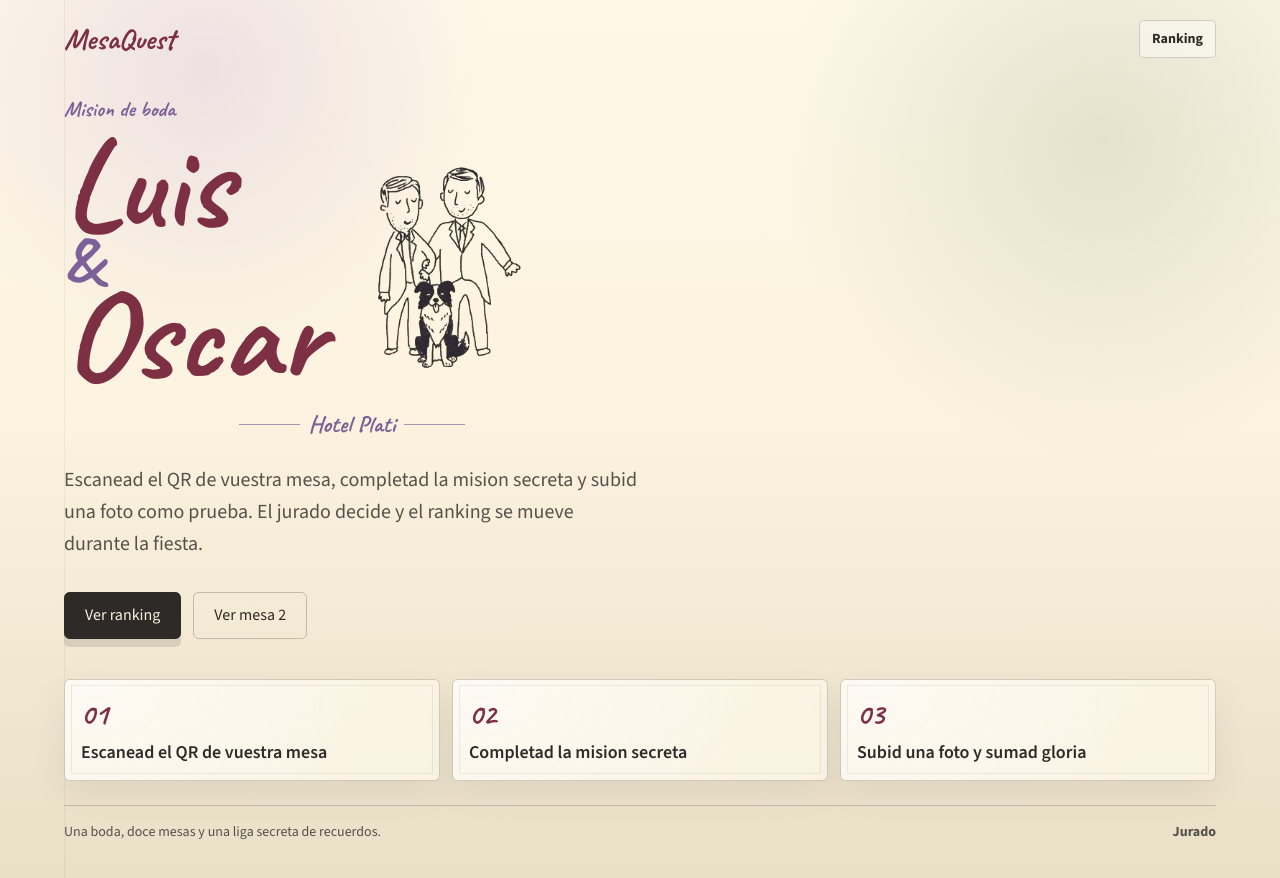
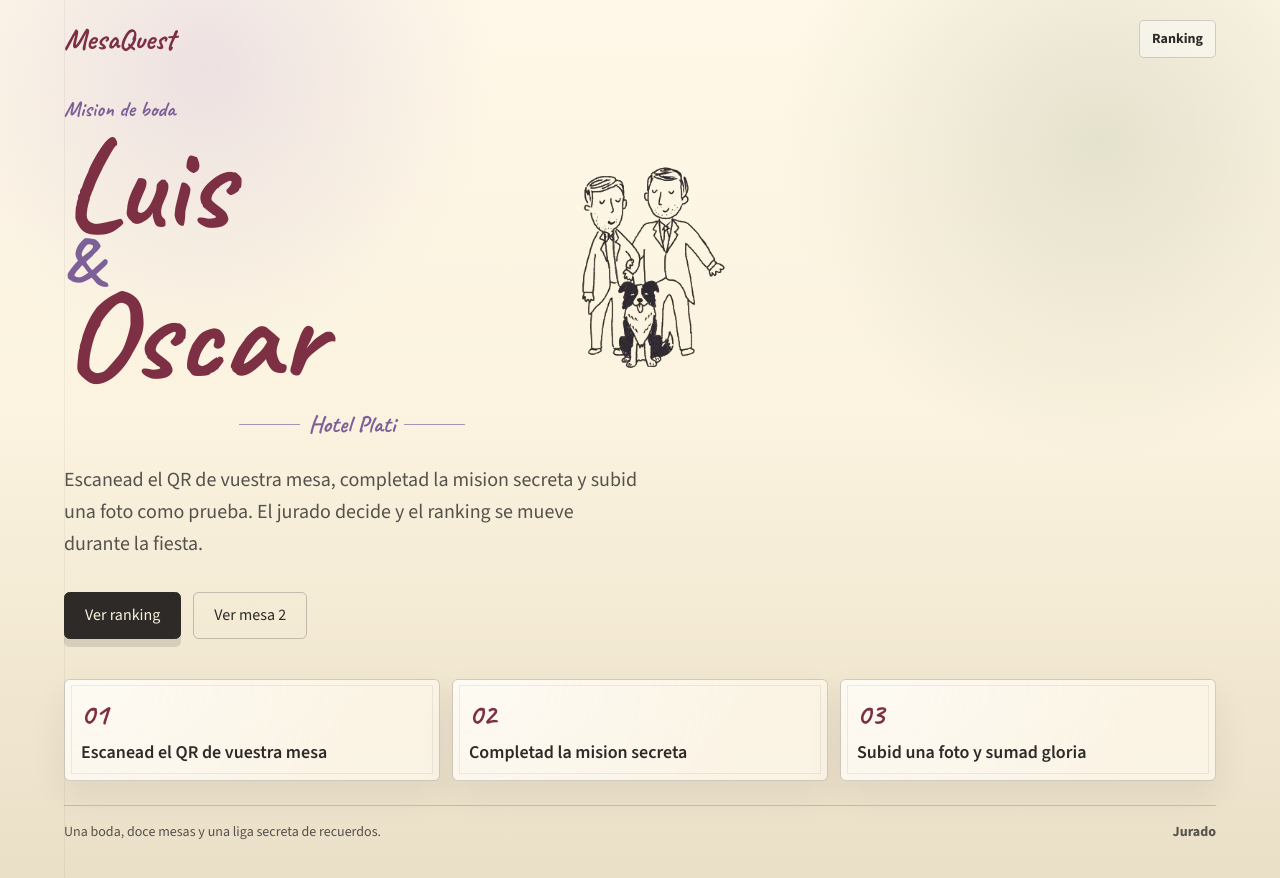
Before and after one commit to Urbii22/BODA_LyO, a Next.js app: page / in a window 1280 px wide. Built offline with nearby package versions, Linux system fonts and the light colour scheme; no server answers.

Commit message:
Push couple illustration to the right with a center gap
Use justify-between on a width-capped row so the grooms illustration
sits at the right edge, leaving a gap between it and the names.

```diff
--- a/src/app/page.tsx
+++ b/src/app/page.tsx
@@ -19,7 +19,7 @@ export default function Home() {
 
         <div className="flex flex-1 flex-col justify-center py-8 lg:py-10">
           <p className="hand-label text-lavanda">Mision de boda</p>
-          <div className="mt-3 flex items-center gap-6 sm:gap-8">
+          <div className="mt-3 flex max-w-2xl items-center justify-between gap-6">
             <h1 className="max-w-3xl text-balance font-hand text-[clamp(4.2rem,10vw,8.2rem)] font-bold leading-[0.82] text-vino">
               <span className="block">Luis</span>
               <span className="block text-[0.52em] leading-[0.7] text-lavanda">&</span>
```
